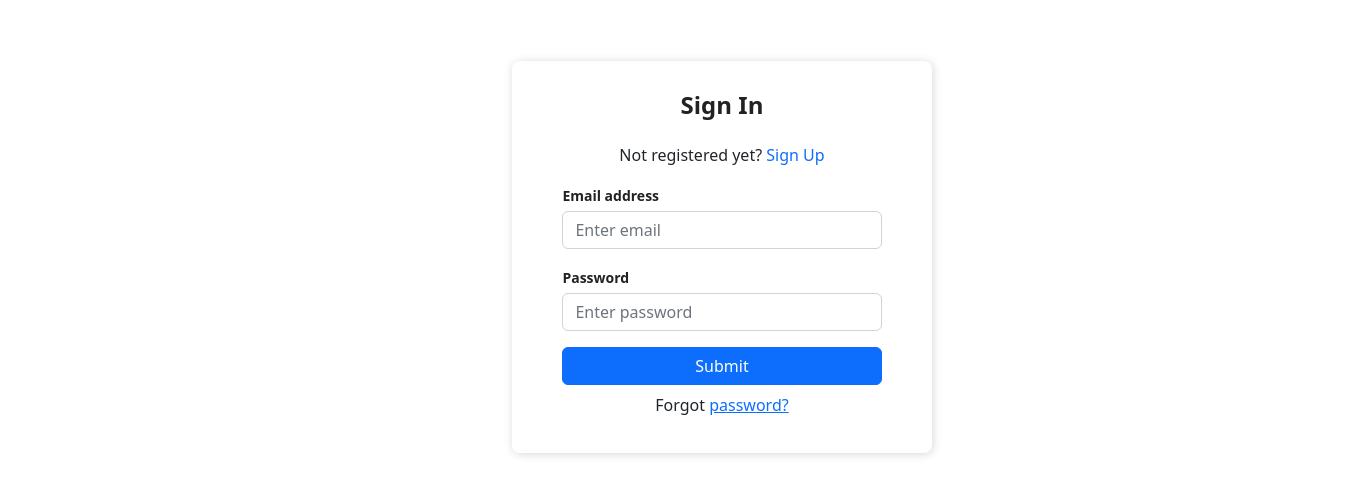
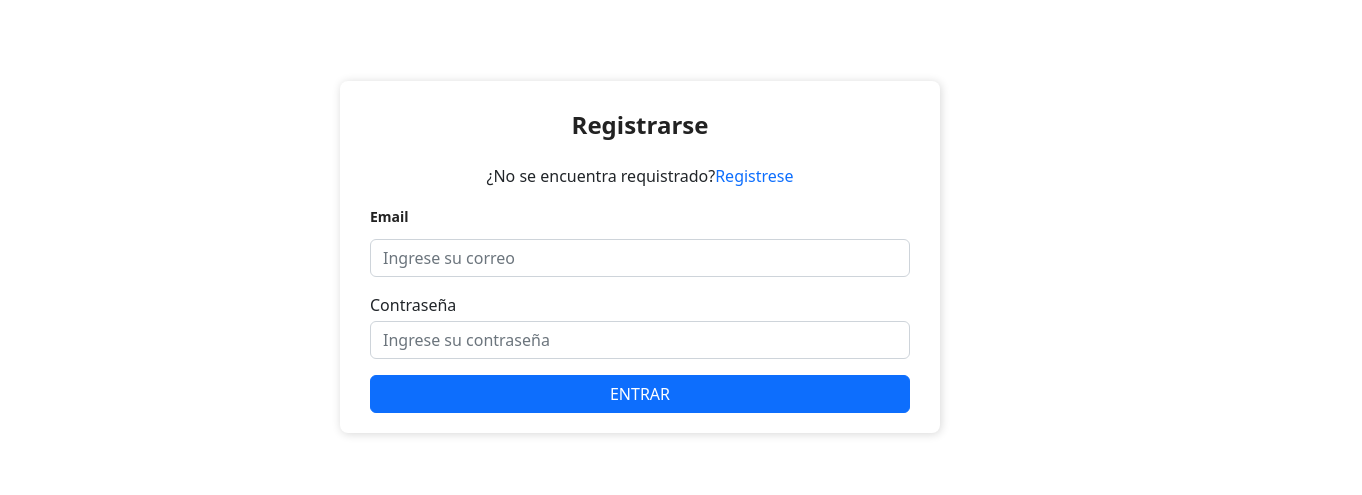
Before and after one commit to bryanstithquintero/Proyecto-Ciclo-4, a React (Create React App) app in the folder alquiler-maquinaria/: page / in a window 1280 px wide. Shown: the part 143-638 px from the top of the page, 1362 px wide, since content can reach past the window. Built offline with nearby package versions, Linux system fonts and the light colour scheme.

Commit message:
Manejo de estado inicial login

```diff
--- a/alquiler-maquinaria/src/App.css
+++ /dev/null
@@ -1,39 +0,0 @@
-.App {
-    background-color: white;
-}
-
-.Auth-form-container {
-    display: flex;
-    justify-content: center;
-    align-items: center;
-    width: 100vw;
-    height: 100vh;
-}
-
-.Auth-form {
-    width: 420px;
-    box-shadow: rgb(0 0 0 / 16%) 1px 1px 10px;
-    padding-top: 30px;
-    padding-bottom: 20px;
-    border-radius: 8px;
-    background-color: white;
-}
-
-.Auth-form-content {
-    padding-left: 12%;
-    padding-right: 12%;
-}
-
-.Auth-form-title {
-    text-align: center;
-    margin-bottom: 1em;
-    font-size: 24px;
-    color: rgb(34, 34, 34);
-    font-weight: 800;
-}
-
-label {
-    font-size: 14px;
-    font-weight: 600;
-    color: rgb(34, 34, 34);
-}
--- a/alquiler-maquinaria/src/App.js
+++ b/alquiler-maquinaria/src/App.js
@@ -1,5 +1,6 @@
-import './App.css';
+import './components/login/login.css';
 import Login from './components/login/login';
+
 import "bootstrap/dist/css/bootstrap.min.css"
 import { Container } from 'react-bootstrap';
 
--- /dev/null
+++ b/alquiler-maquinaria/src/components/login/login.css
@@ -0,0 +1,48 @@
+.App {
+    background-color: white;
+}
+
+.Auth-form-container {
+    display: flex;
+    justify-content: center;
+    align-items: center;
+    height: 100vh;
+}
+
+.Auth-form {
+    width: 80vw;
+    box-shadow: rgb(0 0 0 / 16%) 1px 1px 10px;
+    padding-top: 30px;
+    padding-bottom: 20px;
+    border-radius: 8px;
+    background-color: white;
+}
+
+.Auth-form-content {
+    padding-left: 5%;
+    padding-right: 5%;
+}
+
+.link {
+    text-decoration: none;
+}
+
+.Auth-form-title {
+    text-align: center;
+    margin-bottom: 1em;
+    font-size: 24px;
+    color: rgb(34, 34, 34);
+    font-weight: 800;
+}
+
+.label {
+    font-size: 14px;
+    font-weight: 600;
+    color: rgb(34, 34, 34);
+}
+
+@media only screen and (min-width: 750px) {
+    .Auth-form {
+        width: 600px;
+    }
+}
--- a/alquiler-maquinaria/src/components/login/login.js
+++ b/alquiler-maquinaria/src/components/login/login.js
@@ -1,9 +1,17 @@
 import React, { Component } from 'react'
+import { Form } from 'react-bootstrap';
 
 export default class login extends Component {
     constructor(props) {
         super(props);
-        this.state = {};
+        this.state = {
+            email: '',
+            password: ''
+        };
+    }
+
+    iniciarSesion() {
+        alert("iniciar sesion funciona")
     }
 
 
@@ -11,43 +19,44 @@ export default class login extends Component {
         return (
 
             <div className="Auth-form-container">
-                <form className="Auth-form">
-                    <div className="Auth-form-content">
-                        <h3 className="Auth-form-title">Sign In</h3>
+                <Form className='Auth-form'>
+                    <div className='Auth-form-content'>
+                        <h3 className="Auth-form-title">Registrarse</h3>
                         <div className="text-center">
-                            Not registered yet?{" "}
-                            <span className="link-primary">
-                                Sign Up
-                            </span>
+                            ¿No se encuentra requistrado?
+                            <a className="link-primary link" href='/'>
+                                Registrese
+                            </a>
                         </div>
-                        <div className="form-group mt-3">
-                            <label>Email address</label>
-                            <input
+                        <Form.Group className='form-group mt-3'>
+                            <Form.Label className='label'>Email</Form.Label>
+                            <Form.Control
                                 type="email"
                                 className="form-control mt-1"
-                                placeholder="Enter email"
+                                placeholder="Ingrese su correo"
+                                onChange={(e) => this.setState({ email: e.target.value })}
                             />
-                        </div>
-                        <div className="form-group mt-3">
-                            <label>Password</label>
-                            <input
+                        </Form.Group>
+                        <Form.Group className="form-group mt-3">
+                            <label>Contraseña </label>
+                            <Form.Control
                                 type="password"
                                 className="form-control mt-1"
-                                placeholder="Enter password"
+                                placeholder="Ingrese su contraseña"
+                                onChange={(e) => this.setState({ password: e.target.value })}
                             />
-                        </div>
-                        <div className="d-grid gap-2 mt-3">
-                            <button type="submit" className="btn btn-primary">
-                                Submit
+                        </Form.Group>
+                        <Form.Group className="d-grid gap-2 mt-3">
+                            <button type="submit"
+                                className="btn btn-primary"
+                                onClick={() => { this.iniciarSesion() }}>
+                                ENTRAR
                             </button>
-                        </div>
-                        <p className="text-center mt-2">
-                            Forgot <a href="#">password?</a>
-                        </p>
+                        </Form.Group>
                     </div>
-                </form>
+                </Form>
             </div>
-
         )
     }
+
 }
--- a/alquiler-maquinaria/src/index.css
+++ /dev/null
@@ -1,13 +0,0 @@
-body {
-  margin: 0;
-  font-family: -apple-system, BlinkMacSystemFont, 'Segoe UI', 'Roboto', 'Oxygen',
-    'Ubuntu', 'Cantarell', 'Fira Sans', 'Droid Sans', 'Helvetica Neue',
-    sans-serif;
-  -webkit-font-smoothing: antialiased;
-  -moz-osx-font-smoothing: grayscale;
-}
-
-code {
-  font-family: source-code-pro, Menlo, Monaco, Consolas, 'Courier New',
-    monospace;
-}
--- a/alquiler-maquinaria/src/index.js
+++ b/alquiler-maquinaria/src/index.js
@@ -1,11 +1,10 @@
 import React from 'react';
 import ReactDOM from 'react-dom/client';
-import './index.css';
 import App from './App';
 import reportWebVitals from './reportWebVitals';
 
-const root = ReactDOM.createRoot(document.getElementById('root'));
-root.render(
+const root = ReactDOM.createRoot(document.getElementById('root')); //elemento root raiz
+root.render( //espera elementos hijos html
     <React.StrictMode>
         <App />
     </React.StrictMode>
```
Also changed, not shown: alquiler-maquinaria/src/logo.svg (deleted).
